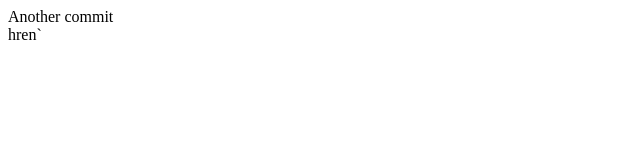
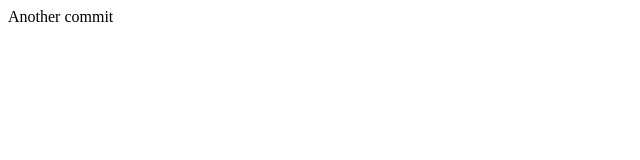
Before and after one commit to Artur1024/TMS-FE, a plain HTML site: page lesson-5/index.html in a window 1280 px wide. Shown: the full height of the page, 0-640 px from the left. Drawn offline with Linux system fonts and the light colour scheme.

Commit message:
Revert "hrenpo"
This reverts commit 3710d739ebf8492bf4e5b1cb4f555d8b5d17560b.

```diff
--- a/lesson-5/index.html
+++ b/lesson-5/index.html
@@ -10,7 +10,6 @@
 
 <body>
     <div>Another commit</div>
-    <div>hren`</div>
 </body>
 
 </html>
```
